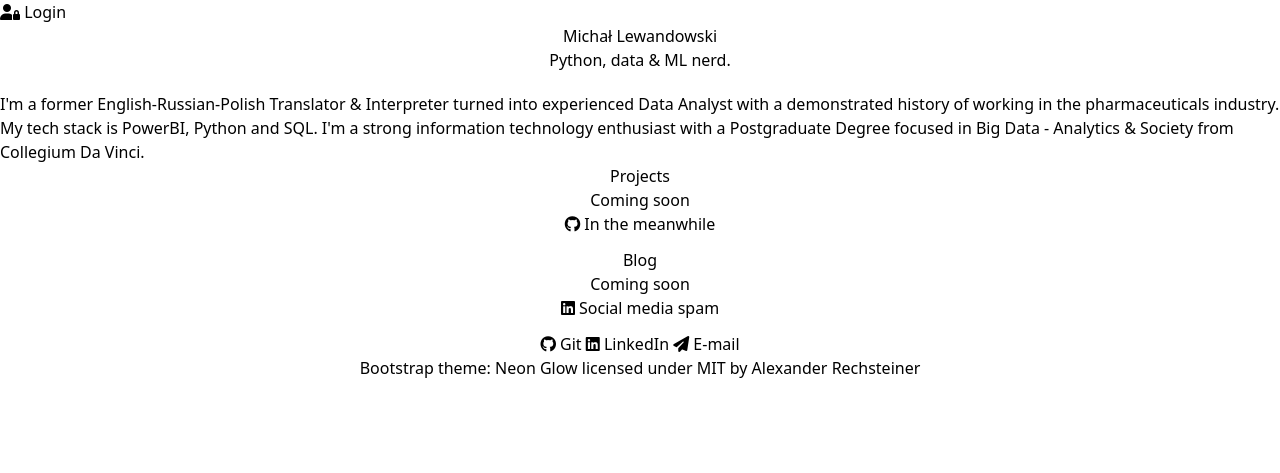
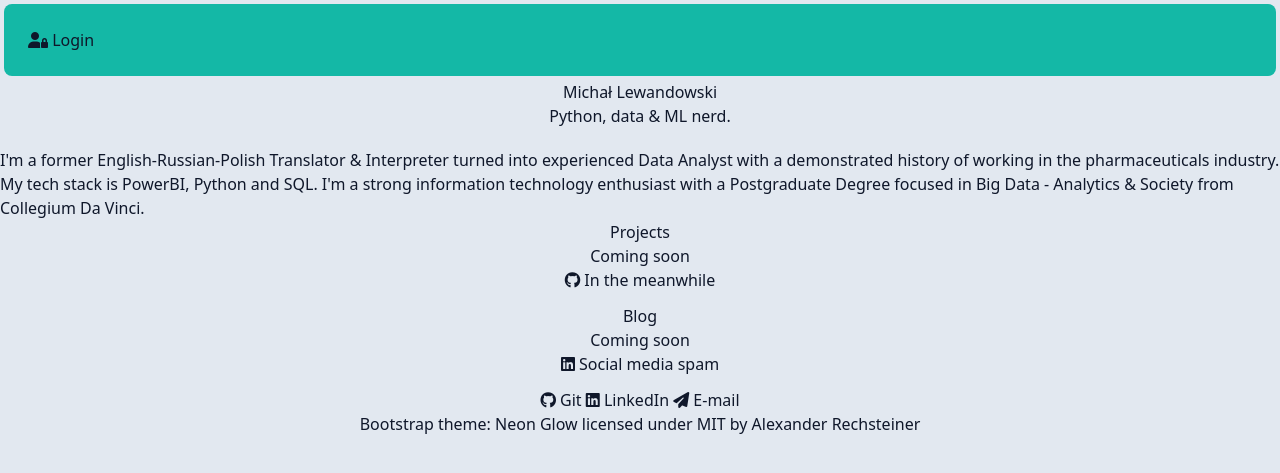
Before and after one commit to Lewandowski-commits/helloworld, a Flask app: page / in a window 1280 px wide. Shown: the top 473 px of the page. Run offline with Flask 2, Linux system fonts and the light colour scheme; parts of the project's set-up code (start-up, migrations or seed data) failed here and were passed over; some libraries are stand-ins or nearby versions.

Commit message:
style body and navbar

```diff
--- a/templates/layout.html
+++ b/templates/layout.html
@@ -2,17 +2,17 @@
 <html>
 <head>
     <title>{% block title %}{% endblock %}</title>
-    <script src="https://cdn.tailwindcss.com"></script>
     <link href="https://fonts.googleapis.com/css?family=Roboto" rel="stylesheet">
     <script src="https://kit.fontawesome.com/3d50be8898.js" crossorigin="anonymous"></script>
+    <script src="https://cdn.tailwindcss.com"></script>
 
     <meta charset="utf-8">
     <meta name="viewport" content="width=device-width, initial-scale=1, shrink-to-fit=no">
 </head>
-<body font-family="Roboto">
+<body font-family="Roboto" class="bg-slate-200 dark:bg-slate-900 text-slate-900 dark:text-white">
 {# navbar #}
 
-<nav class="flex flex-row">
+<nav class="flex items-center justify-between flex-wrap bg-teal-500 dark:bg-violet-900 p-6 m-1 rounded-lg">
   {% if 'username' in session %}
     <a class="btn btn-outline-primary" href="#">
       <i class="fa-solid fa-user-check"></i>
```
